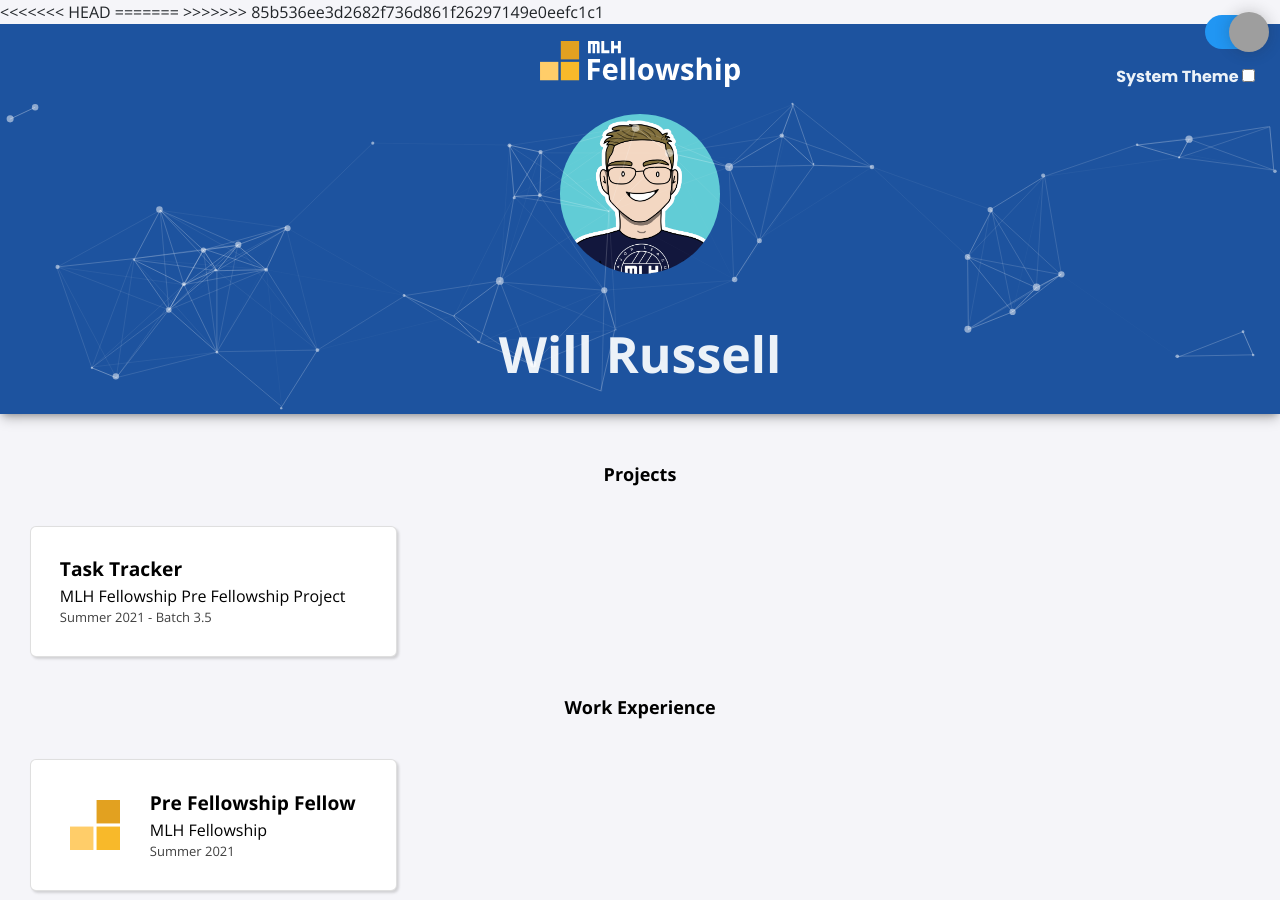
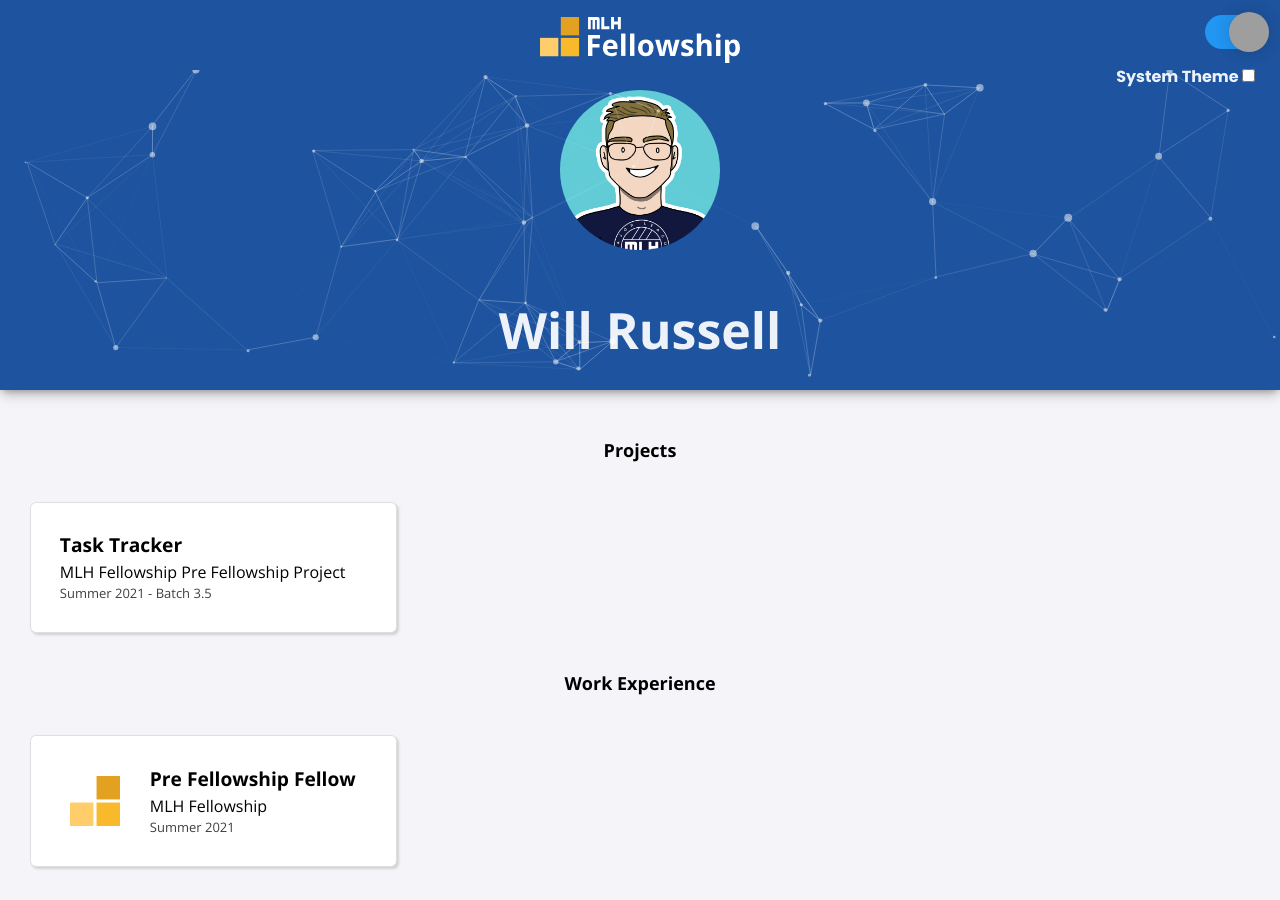
Before and after one commit to MLH-Fellowship/pod-3.1.1-portfolio, a Jekyll site: the page built from index.html, in a window 1280 px wide and 900 px high. Built offline with Jekyll 4.4.1, drawn with Linux system fonts in a browser that asks for light colours; nearby versions of some CDN libraries; some of the changed lines change nothing that is shown; grey boxes are pictures that could not be loaded.

Commit message:
solving conflicts

```diff
--- a/_includes/header.html
+++ b/_includes/header.html
@@ -10,7 +10,6 @@
   <meta property="og:image" content="./assets/img/social-link.jpg" />
   <meta property="og:url" content="{{ page.url }}" />
 
-<<<<<<< HEAD
     <script src="https://code.jquery.com/jquery-3.3.1.slim.min.js"
         integrity="sha384-q8i/X+965DzO0rT7abK41JStQIAqVgRVzpbzo5smXKp4YfRvH+8abtTE1Pi6jizo"
         crossorigin="anonymous"></script>
@@ -29,27 +28,6 @@
     <script src="/assets/js/particleMouseUi.js" defer></script>
     <script src="https://cdn.jsdelivr.net/particles.js/2.0.0/particles.min.js"></script>
 
-=======
-  <script
-    src="https://code.jquery.com/jquery-3.3.1.slim.min.js"
-    integrity="sha384-q8i/X+965DzO0rT7abK41JStQIAqVgRVzpbzo5smXKp4YfRvH+8abtTE1Pi6jizo"
-    crossorigin="anonymous"
-  ></script>
-  <script
-    src="https://cdnjs.cloudflare.com/ajax/libs/popper.js/1.14.6/umd/popper.min.js"
-    integrity="sha384-wHAiFfRlMFy6i5SRaxvfOCifBUQy1xHdJ/yoi7FRNXMRBu5WHdZYu1hA6ZOblgut"
-    crossorigin="anonymous"
-  ></script>
-  <script
-    src="https://stackpath.bootstrapcdn.com/bootstrap/4.2.1/js/bootstrap.min.js"
-    integrity="sha384-B0UglyR+jN6CkvvICOB2joaf5I4l3gm9GU6Hc1og6Ls7i6U/mkkaduKaBhlAXv9k"
-    crossorigin="anonymous"
-  ></script>
-  <script
-    src="https://jsxss.com/assets/xss.js"
-    crossorigin="anonymous"
-  ></script>
->>>>>>> 85b536ee3d2682f736d861f26297149e0eefc1c1
 
   <!-- Bootstrap CSS -->
   <link
```
